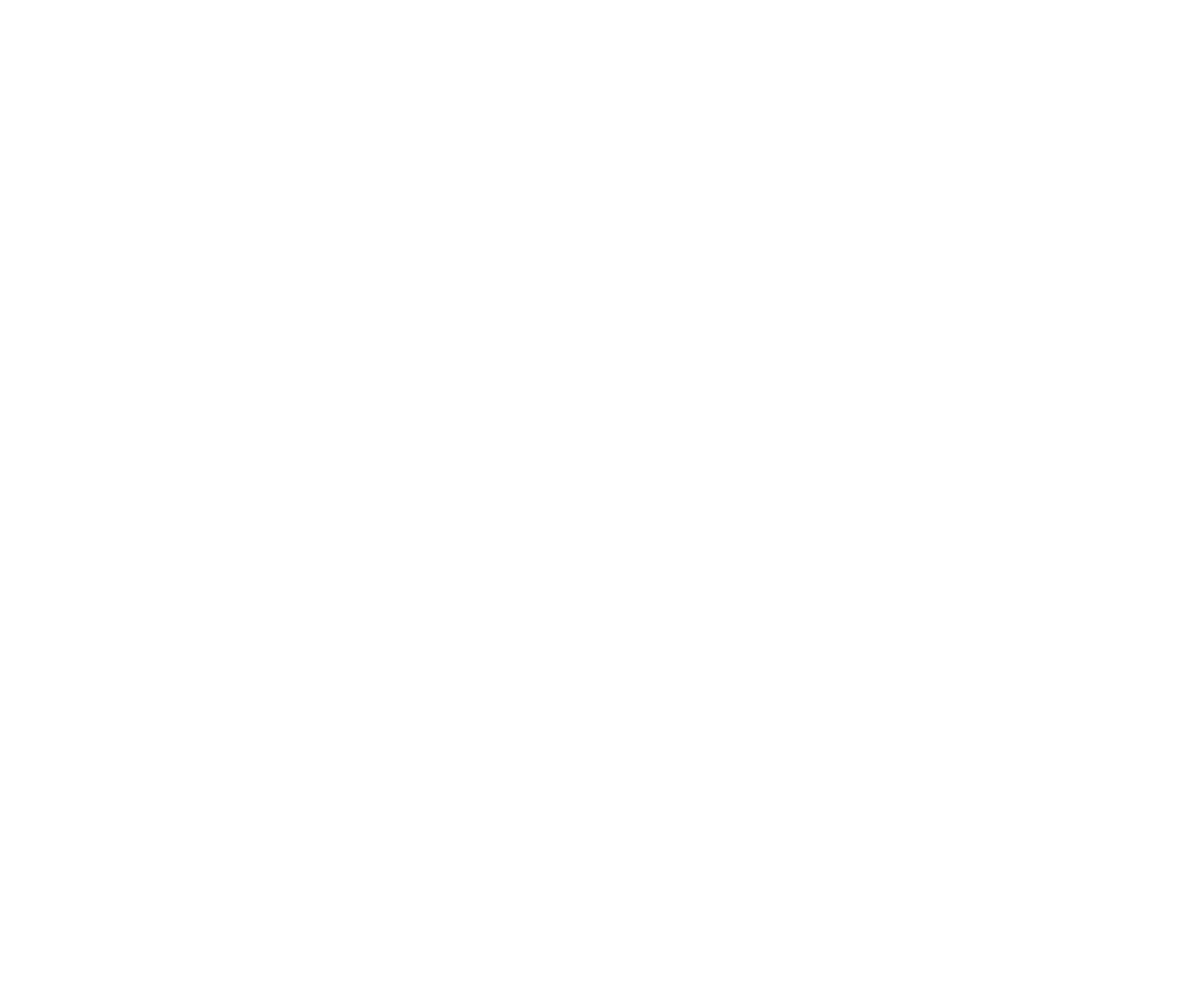
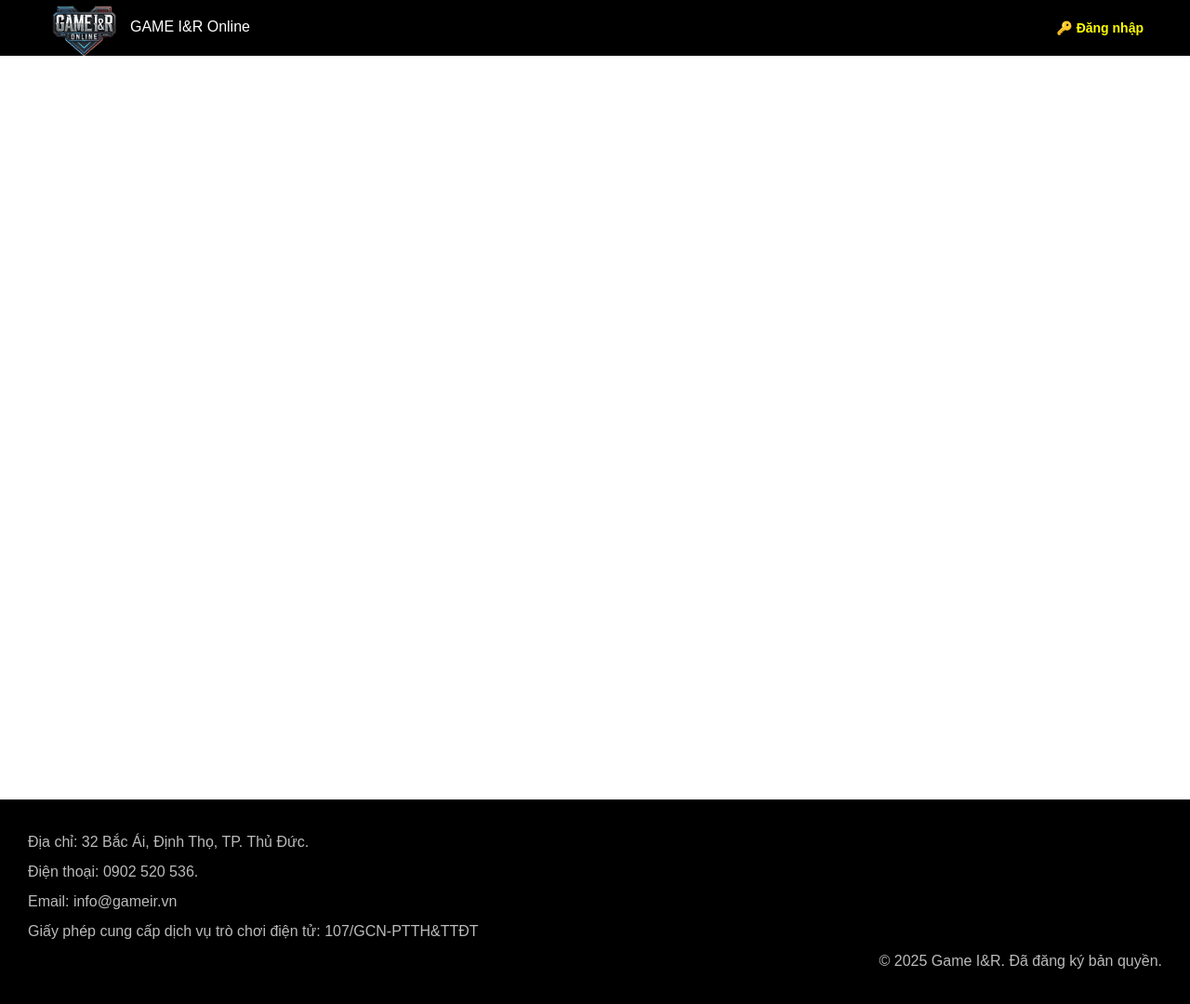
Before and after one commit to thanky1810/GameI-A, a PHP site: page /Pages/home.php in a window 1280 px wide. Before the commit the page is empty. Shown: the whole page at 93% size. Before the commit the page ends 800 px from the top, so only its background shows below. Run offline with PHP 8.4, Linux system fonts and the light colour scheme.

Commit message:
initial UI

```diff
--- a/Pages/home.php
+++ b/Pages/home.php
@@ -0,0 +1,15 @@
+<!DOCTYPE html>
+<html lang="en">
+<head>
+    <meta charset="UTF-8">
+    <meta name="viewport" content="width=device-width, initial-scale=1.0">
+    <title>Document</title>
+</head>
+<body>
+    <?php include '../includes/header.php'; ?>
+
+    <div style="height: 100vh;"></div>
+
+    <?php include '../includes/footer.php'?>
+</body>
+</html>
--- /dev/null
+++ b/assets/css/footer.css
@@ -0,0 +1,11 @@
+footer {
+  background: black;
+  padding: 30px;
+  font-size: 1rem;
+  color: #bbb;
+  text-align: left;
+  line-height: 2;
+}
+.copyright {
+  text-align: right;
+}
--- /dev/null
+++ b/assets/css/header.css
@@ -0,0 +1,38 @@
+* {
+  margin: 0;
+  padding: 0;
+  box-sizing: border-box;
+  font-family: var(--text--font);
+}
+
+header {
+  display: flex;
+  justify-content: space-between;
+  align-items: center;
+  background-color: black;
+  padding: 10px 50px;
+  height: 60px;
+}
+
+.logo img {
+  height: 80px;
+  margin-right: 10px;
+}
+
+.login-btn a {
+  color: yellow;
+  text-decoration: none;
+  font-weight: bolder;
+  font-size: 14px;
+}
+span {
+  color: var(--text);
+}
+
+.logo {
+  display: flex;
+}
+span {
+  padding-top: 30px;
+  font-family: var(--text--font);
+}
--- a/assets/css/main.css
+++ b/assets/css/main.css
@@ -0,0 +1,6 @@
+:root {
+    --header--background: black;
+    --text: white;
+    --background-color: #0b0f19;
+    --text--font: "Poppins", sans-serif;
+  }
--- a/includes/footer.php
+++ b/includes/footer.php
@@ -0,0 +1,8 @@
+<link rel="stylesheet" href="../assets/css/footer.css">
+<footer>
+        <p>Địa chỉ: 32 Bắc Ái, Định Thọ, TP. Thủ Đức.</p>
+        <p>Điện thoại: 0902 520 536.</p>
+        <p>Email: info@gameir.vn</p>
+        <p>Giấy phép cung cấp dịch vụ trò chơi điện tử: 107/GCN-PTTH&TTĐT</p>
+        <p class="copyright">&copy; 2025 Game I&R. Đã đăng ký bản quyền.</p>
+</footer>
--- a/includes/header.php
+++ b/includes/header.php
@@ -1,13 +1,11 @@
-<!DOCTYPE html>
-<html lang="en">
-<head>
-    <meta charset="UTF-8">
-    <meta name="viewport" content="width=device-width, initial-scale=1.0">
-    <title>Document</title>
-</head>
-<body>
-    <?php
-    echo "hello world";
-     ?>
-</body>
-</html>
+<link rel="stylesheet" href="../assets/css/header.css">
+<link rel="stylesheet" href="../assets/css/main.css">
+<header>
+        <div class="logo">
+            <img src="../assets/img/10.jpg" alt="GAME I&R Online">
+            <span>GAME I&R Online</span>
+        </div>
+        <div class="login-btn">
+            <a href="Signup_Login.html">🔑 Đăng nhập</a>
+        </div>
+</header>
```
Also changed, not shown: Pages/login.php (added, +22 -0 lines), assets/img/1.jpg (added), assets/img/10.jpg (added), assets/img/11.jpg (added), assets/img/12.jpg (added), assets/img/13.jpg (added), assets/img/2.jpg (added), assets/img/3.jpg (added), assets/img/4.jpg (added), assets/img/5.jpg (added), assets/img/6.jpg (added), assets/img/7.jpg (added), assets/img/8.jpg (added), assets/img/9.jpg (added).
